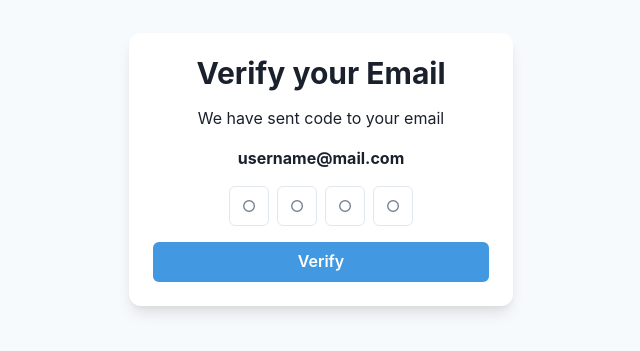
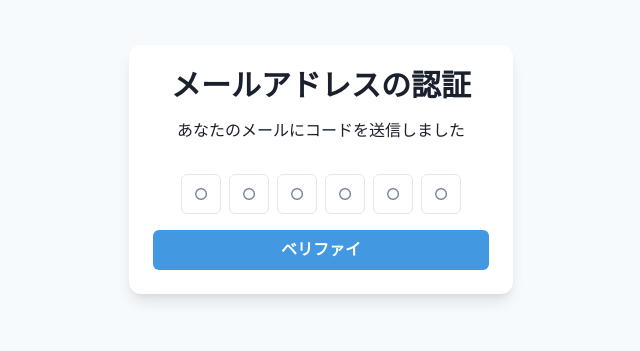
Before and after one commit to okpyjs/chatgpt-speech-front, a React (Create React App) app: page /mail-verify in a window 1280 px wide. Shown: the part 231-582 px from the top of the page, without its empty margins (319-959 px from the left). Built offline with nearby package versions, Linux system fonts and the light colour scheme.

Commit message:
complete mail-verify ui

```diff
--- a/src/pages/register/MailVerify.tsx
+++ b/src/pages/register/MailVerify.tsx
@@ -9,7 +9,7 @@ import {
     useColorModeValue,
     HStack,
 } from '@chakra-ui/react';
-import { PinInput, PinInputField } from '@chakra-ui/react';
+import { PinInput, PinInputField, useToast } from '@chakra-ui/react';
 import axios from "axios";
 import { useSelector } from "react-redux";
 import { RootState } from "../../redux/store";
@@ -18,9 +18,9 @@ import { useNavigate } from "react-router-dom";
 
 export default function EmailVerificationForm(): JSX.Element {
     const navigator = useNavigate()
+    const toast = useToast()
 
     const email = useSelector((state: RootState) => state.userInfo.email)
-    const [code, setCode] = useState("");
     const [isSubmitted, setIsSubmitted] = useState(false);
 
     const handleSubmit = (event: React.FormEvent) => {
@@ -31,6 +31,22 @@ export default function EmailVerificationForm(): JSX.Element {
 
     const submitCode = () => {
         console.log(email)
+        let code: string = ""
+        for(let i = 0; i < 6; i ++){
+            let input: any = document.querySelector(`#verify_code-${i}`)
+            code += input.value
+        }
+        if(code.length < 6) {
+            toast({
+                title: '正しいコードを入力',
+                // description: "We've created your account for you.",
+                status: 'error',
+                duration: 3000,
+                isClosable: true,
+            })
+            return
+        }
+        console.log(code)
         axios.post(
             `${process.env.REACT_APP_API_URL}/api/mail-verify/`,
             {
@@ -39,8 +55,22 @@ export default function EmailVerificationForm(): JSX.Element {
             }
         ).then((resp) => {
             navigator("/login")
+            toast({
+                title: 'メール確認済み',
+                // description: "We've created your account for you.",
+                status: 'success',
+                duration: 3000,
+                isClosable: true,
+            })
         }).catch((error) => {
             console.log(error)
+            toast({
+                title: 'コードエラー',
+                // description: "We've created your account for you.",
+                status: 'error',
+                duration: 3000,
+                isClosable: true,
+            })
         })
     }
     return (
@@ -60,24 +90,26 @@ export default function EmailVerificationForm(): JSX.Element {
                 my={10}>
                 <Center>
                     <Heading lineHeight={1.1} fontSize={{ base: '2xl', md: '3xl' }}>
-                        Verify your Email
+                        メールアドレスの認証
                     </Heading>
                 </Center>
                 <Center
                     fontSize={{ base: 'sm', sm: 'md' }}
                     color={useColorModeValue('gray.800', 'gray.400')}>
-                    We have sent code to your email
+                    あなたのメールにコードを送信しました
                 </Center>
                 <Center
                     fontSize={{ base: 'sm', sm: 'md' }}
                     fontWeight="bold"
                     color={useColorModeValue('gray.800', 'gray.400')}>
-                    username@mail.com
+                    {email}
                 </Center>
                 <FormControl>
                     <Center>
                         <HStack>
-                            <PinInput>
+                            <PinInput id='verify_code'>
+                                <PinInputField />
+                                <PinInputField />
                                 <PinInputField />
                                 <PinInputField />
                                 <PinInputField />
@@ -92,8 +124,10 @@ export default function EmailVerificationForm(): JSX.Element {
                         color={'white'}
                         _hover={{
                             bg: 'blue.500',
-                        }}>
-                        Verify
+                        }}
+                        onClick={() => { submitCode() }}
+                    >
+                        ベリファイ
                     </Button>
                 </Stack>
             </Stack>
```
